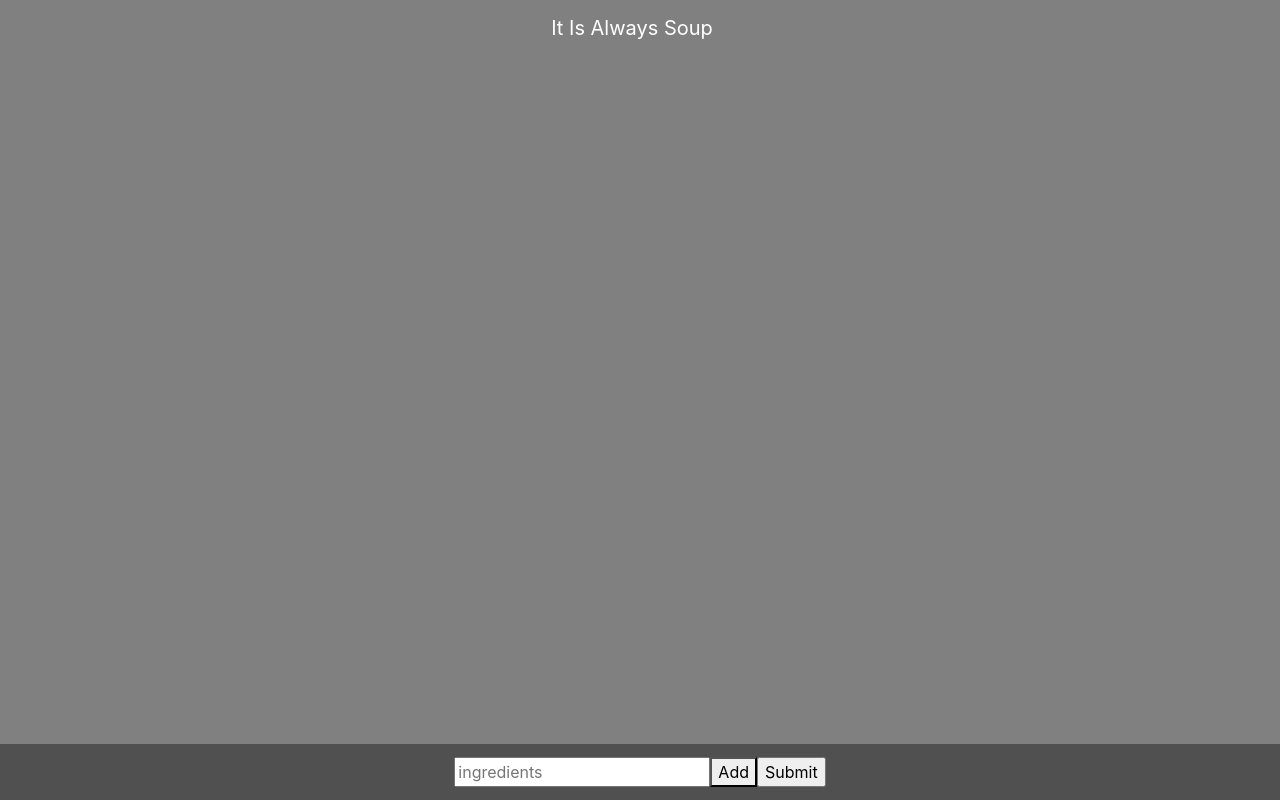
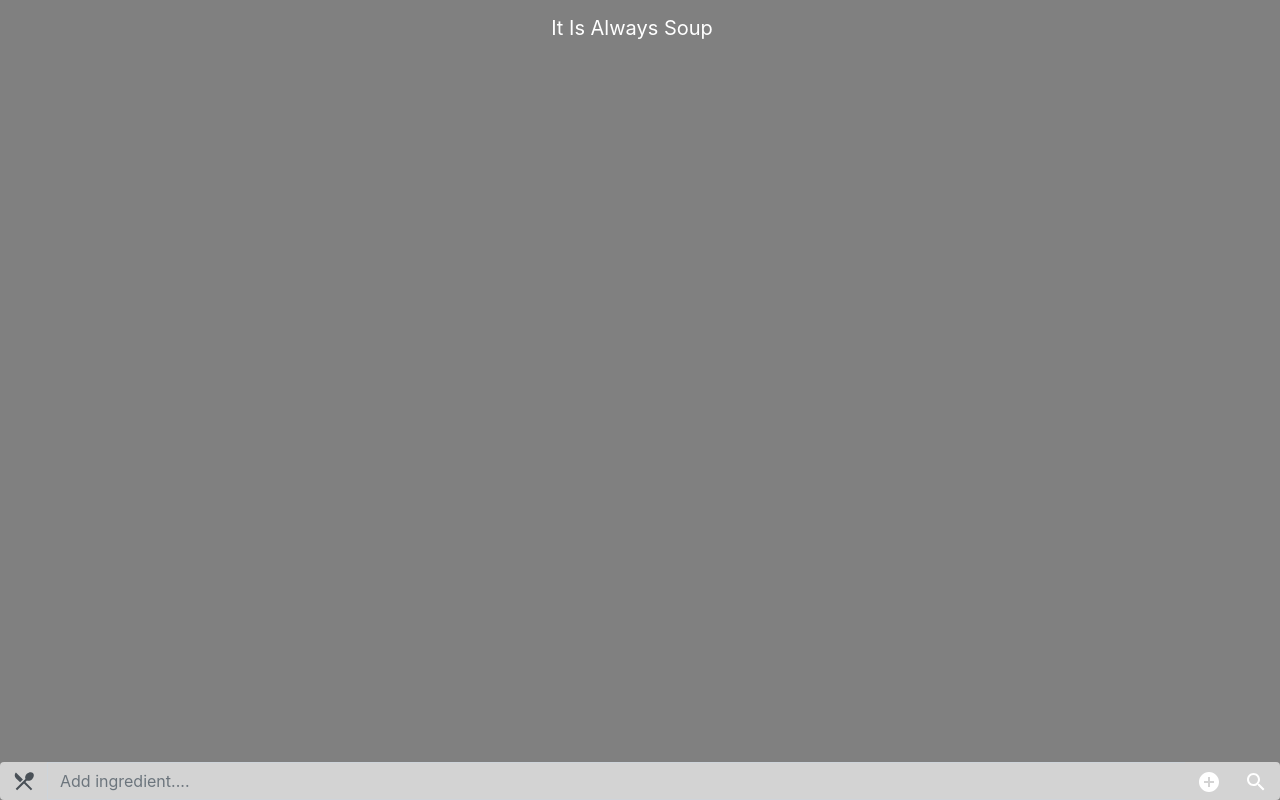
Before and after one commit to ajosephides/i.i.a.s, a React (Create React App) app: page / in a window 1280 px wide. Built offline with nearby package versions, Linux system fonts and the light colour scheme.

Commit message:
style: bottom nav bar

```diff
--- a/package.json
+++ b/package.json
@@ -3,6 +3,8 @@
   "version": "0.1.0",
   "private": true,
   "dependencies": {
+    "@material-ui/core": "^4.3.2",
+    "@material-ui/icons": "^4.2.1",
     "bootstrap": "^4.3.1",
     "jquery": "^3.4.1",
     "popper.js": "^1.15.0",
--- a/src/App.css
+++ b/src/App.css
@@ -1,4 +1,4 @@
-.App {
+/* .App {
   text-align: center;
 }
 
@@ -30,4 +30,4 @@
   to {
     transform: rotate(360deg);
   }
-}
+} */
--- a/src/components/InputForm.js
+++ b/src/components/InputForm.js
@@ -1,5 +1,12 @@
 import React from 'react';
-import Form from 'react-bootstrap/Form'
+// import Icon from "@material-ui/core/Icon";
+import AddCircle from "@material-ui/icons/AddCircle";
+import Search from "@material-ui/icons/Search";
+import Local_Dining from "@material-ui/icons/LocalDining";
+import InputGroup from 'react-bootstrap/InputGroup'
+import Button from 'react-bootstrap/Button'
+import FormControl from 'react-bootstrap/FormControl'
+import StyleForm from '../style-sheet/StyleForm.css'
 
 class InputForm extends React.Component {
   constructor(props) {
@@ -24,26 +31,70 @@ class InputForm extends React.Component {
   }
 
   render() {
-    const formStyle = {
-      padding: '1%',
-      backgroundColor: 'rgba(59, 59, 59, 0.692)',
-      fontFamily: "-apple-system, BlinkMacSystemFont, 'Segoe UI', Roboto, Oxygen, Ubuntu, Cantarell, 'Open Sans', 'Helvetica Neue', sans-serif",
-    };
-    const inputStyle = {
-      backgroundColor: 'transparent',
+    const transp = {
+      // backgroundColor: 'transparent',
+      // border: 'none',
+      // color: 'white',
+      // fontSize: '120%',
+      // width: 'fit-content'
     }
+
+    const input = {
+      // backgroundColor: 'lightgray',
+      // border: 'none',
+      // color: 'white'
+    }
+
+    const icons = {
+      // width: '89%'
+      // backgroundColor: 'lightgray',
+      // border: 'none',
+      // fontSize: '200%'
+    }
+
     return (
-      <div className="fixed-bottom" >
-        <Form inline style={formStyle}  className="justify-content-center">
+      <div>
+        {/* <form style={StyleForm} className="fixed-bottom"> */}
           <label>
-            <input className={inputStyle} type="text" name = "ing" value={this.props.ing} placeholder='ingredients' onChange={this.handleChange} />
-            <button id='add-button' onClick={this.handleChangeAdd}>
-                Add
+          <InputGroup className="mb-0 fixed-bottom" style={{}}>
+            <InputGroup.Prepend>
+              <InputGroup.Text id="basic-addon1" style={{backgroundColor: 'lightgrey', border: 'none', margin: '0%'}}>
+                <Local_Dining/>
+              </InputGroup.Text>
+            </InputGroup.Prepend>
+            {/* <InputGroup.Text id="basic-addon1"> */}
+            <FormControl style={{backgroundColor: 'lightgrey'}}
+              placeholder="Username"
+              aria-label="Username"
+              aria-describedby="basic-addon1"
+              type="text" name="ing" value={this.props.ing}
+              placeholder='Add ingredient....'
+              onChange={this.handleChange}
+            />
+            <InputGroup.Append>
+                <Button id='add-ingredient' style={{backgroundColor: 'lightgrey', border: 'none', margin: '0%'}} onClick={this.handleChangeAdd}>
+                  <AddCircle/>
+                </Button>
+            </InputGroup.Append>
+            <InputGroup.Append>
+                <Button type="submit" value="Submit" style={{backgroundColor: 'lightgrey', border: 'none', margin: '0%'}} onClick={this.handleSubmit}>
+                <Search/>
+                </Button>
+            </InputGroup.Append>
+          </InputGroup>
+
+
+
+            {/* <input style={input} type="text" name="ing" value={this.props.ing} placeholder='Add ingredient....' onChange={this.handleChange} /> */}
+            {/* <button style={transp} id='add-button' onClick={this.handleChangeAdd}>
+              <AddCircle open={true} style={icons}/>
             </button>
           </label>
-          <br />
-          <input type="submit" value="Submit" onClick={this.handleSubmit}/>
-        </Form>
+            <button style={transp} type="submit" value="Submit" onClick={this.handleSubmit}>
+              <Search open={true} style={icons}/>
+            </button> */}
+              </label>
+        {/* </form> */}
       </div>
     );
   }
--- a/src/components/RecipesList.js
+++ b/src/components/RecipesList.js
@@ -47,7 +47,8 @@ class RecipesList extends React.Component {
       backgroundColor:'grey',
       position: 'absolute',
       height: '100%',
-      width: '100%'
+      width: '100%',
+      margin: '0%'
     }
     return (
       <div style={style}>
--- a/src/index.js
+++ b/src/index.js
@@ -1,8 +1,6 @@
 import React from 'react';
 import ReactDOM from 'react-dom';
 import 'bootstrap/dist/css/bootstrap.min.css';
-// import $ from 'jquery';
-// import Popper from 'popper.js';
 import App from './App';
 import * as serviceWorker from './serviceWorker';
 
--- /dev/null
+++ b/src/style-sheet/StyleForm.css
@@ -0,0 +1,7 @@
+
+
+.test {
+  /* color: lightgray;
+  width: inherit;
+  font-size: 0%, */
+}
```
Also changed, not shown: 1 other file (tests, documents, lock files or other folders).
